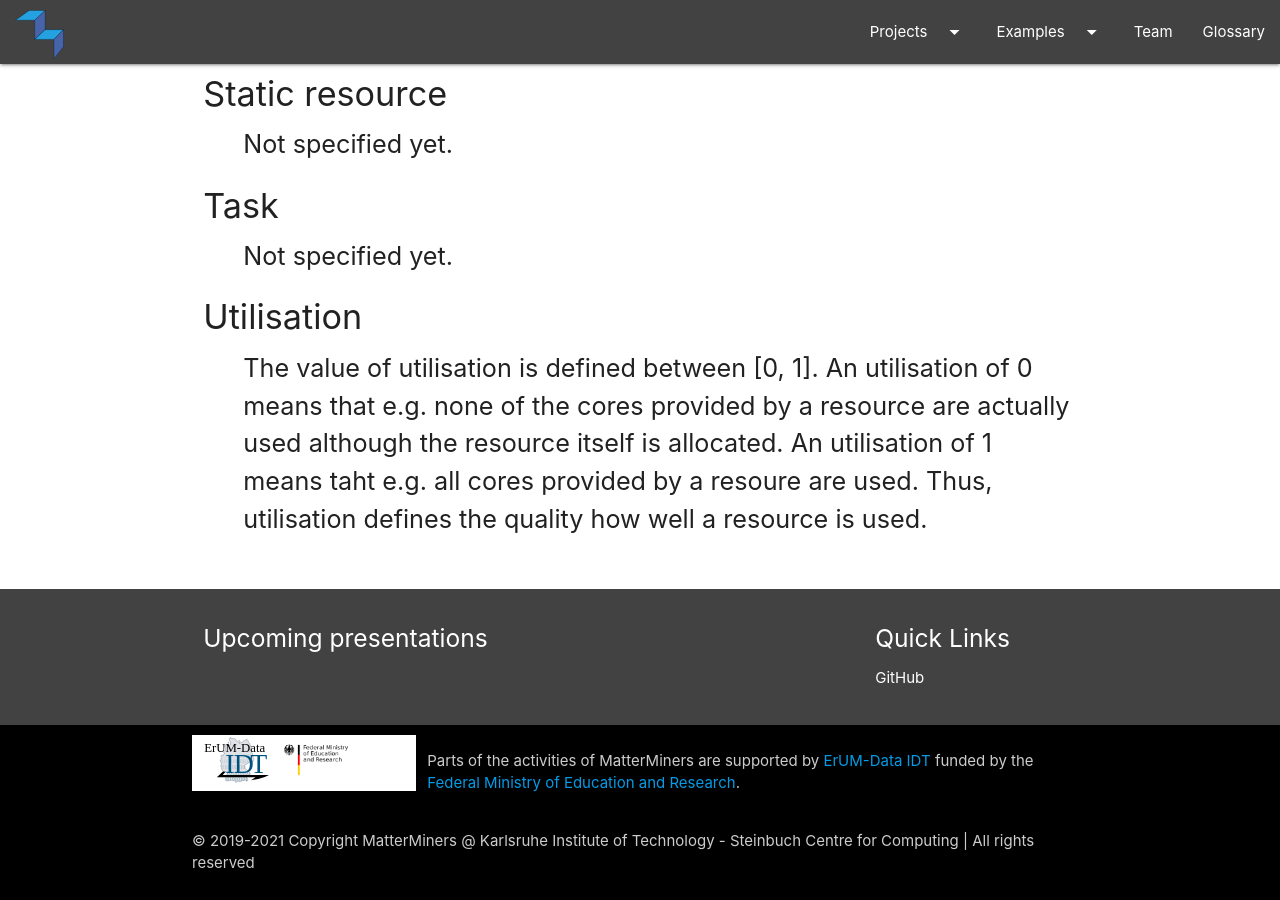
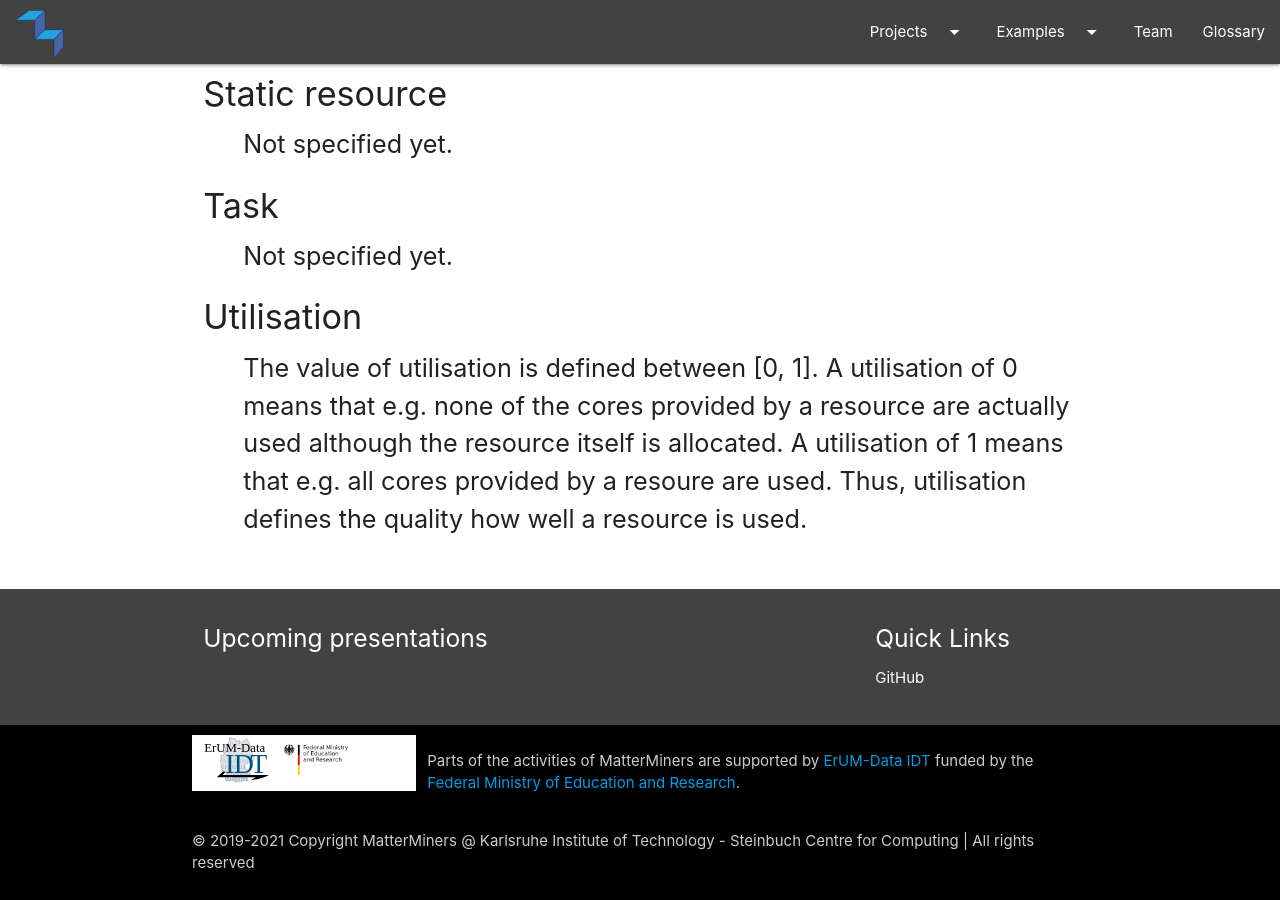
Before and after one commit to MatterMiners/matterminers.github.io, a Jekyll site: the page built from glossary.md, in a window 1280 px wide and 900 px high, scrolled down 1677 px. Built offline with Jekyll 4.4.1, drawn with Linux system fonts in a browser that asks for light colours; nearby versions of some CDN libraries.

Commit message:
fixed typo

```diff
--- a/_data/glossary.yml
+++ b/_data/glossary.yml
@@ -45,4 +45,4 @@ task:
 utilisation:
   name: utilisation
   description: |-
-    The value of utilisation is defined between [0, 1]. An utilisation of 0 means that e.g. none of the cores provided by a resource are actually used although the resource itself is allocated. An utilisation of 1 means taht e.g. all cores provided by a resoure are used. Thus, utilisation defines the quality how well a resource is used.
+    The value of utilisation is defined between [0, 1]. A utilisation of 0 means that e.g. none of the cores provided by a resource are actually used although the resource itself is allocated. A utilisation of 1 means that e.g. all cores provided by a resoure are used. Thus, utilisation defines the quality how well a resource is used.
```
